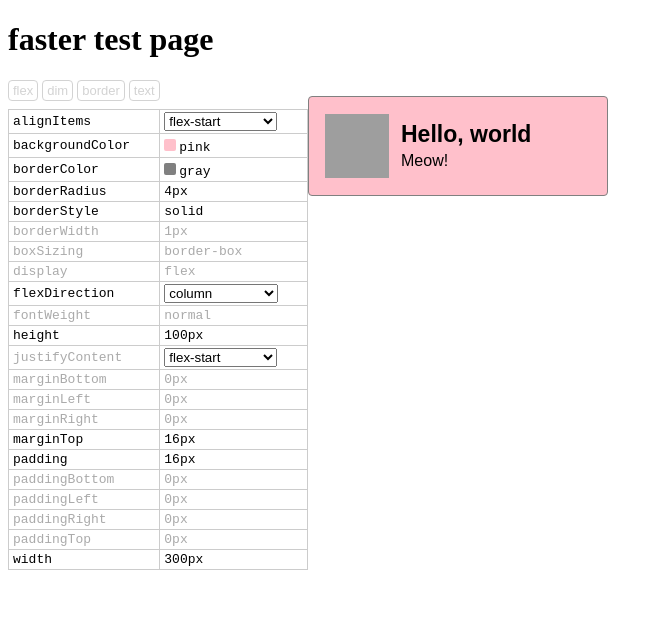
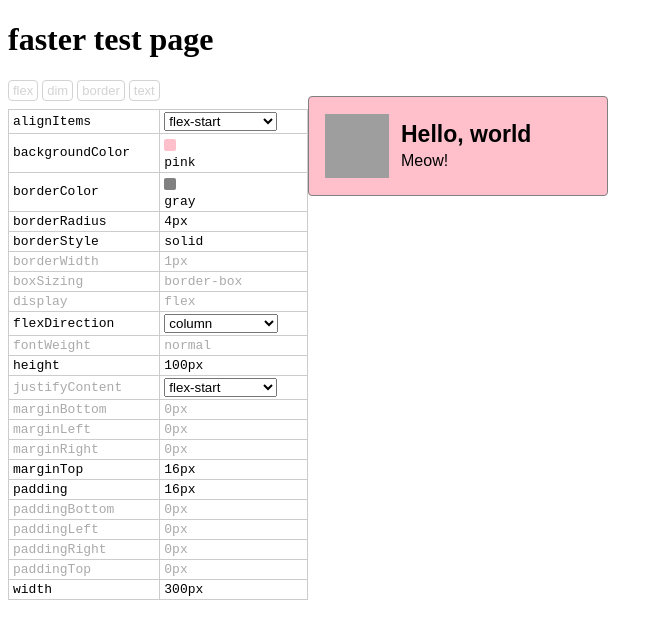
Before and after one commit to kevinbarabash/faster, a React (Create React App) app: page / in a window 1280 px wide. Shown: the top 638 px of the page, without its empty margins (0-663 px from the left). Built offline with nearby package versions, Linux system fonts and the light colour scheme; grey boxes are pictures that could not be loaded.

Commit message:
rudimentary editing of root node's styles

```diff
--- a/src/App.js
+++ b/src/App.js
@@ -14,6 +14,7 @@ class App extends Component {
 
   render() {
     const {data} = this.props;
+    console.log(data);
 
     return <div>
       <h1>faster test page</h1>
--- a/src/Inspector.js
+++ b/src/Inspector.js
@@ -3,6 +3,7 @@ import React, {Children, Component} from 'react'
 
 import defaultStyle from './default-style'
 import type {Node} from './types'
+import store from './store'
 
 const swatchStyle = {
     display: 'inline-block',
@@ -95,6 +96,61 @@ class SmallButton extends Component {
     }
 }
 
+// TODO create different specialized editors for colors, dropdowns, compound values, etc.
+class Editor extends Component {
+    props: {
+        children?: Children,
+        name: string,
+        value: any,
+    }
+
+    dirty: boolean
+    initialValue: string
+    node: HTMLElement
+
+    handleBlur = () => {
+        // TODO(kevinb) validate before dispatch so we can reset the value
+        if (this.dirty) {
+            store.dispatch({
+                type: 'UPDATE',
+                name: this.props.name,
+                value: this.node.innerText,
+            });
+        }
+
+        this.dirty = false
+    }
+
+    handleFocus = () => {
+        this.dirty = false
+        if (this.node) {
+            this.initialValue = this.node.innerText || ''
+        }
+    }
+
+    handleKeyPress = (e: KeyboardEvent) => {
+        console.log(e.charCode);
+        console.log(e);
+        this.dirty = true
+    }
+
+    render() {
+        const style = {
+            width: '100%',
+            whiteSpace: 'nowrap',
+        }
+        return <div
+            contentEditable={true}
+            style={style}
+            ref={node => this.node = node}
+            onBlur={this.handleBlur}
+            onKeyPress={this.handleKeyPress}
+        >
+            {this.props.children}
+        </div>;
+    }
+}
+
 export default class Inspector extends Component {
     props: {
         data: Node,
@@ -102,7 +158,9 @@ export default class Inspector extends Component {
 
     formatValue(key: string, value: any) {
         if (typeof value === 'number') {
-            return `${value}px`;  // TODO(kevinb) handle more units
+            // TODO(kevinb) handle more units
+            const str = `${value}px`;
+            return <Editor name={key} value={str}>{str}</Editor>;
         } else if (key in values) {
             return <select>
                 {values[key].map((value) => <option key={value} value={value}>
@@ -110,7 +168,7 @@ export default class Inspector extends Component {
                 </option>)}
             </select>;
         } else {
-            return value;
+            return <Editor name={key} value={value}>{value}</Editor>;
         }
     }
 
--- a/src/store.js
+++ b/src/store.js
@@ -82,8 +82,36 @@ const initialState = {
 
 // const names = ['tabby', 'caleco', 'alley', 'blue', 'siamese'];
 
+
+const lengthRegex = /(em|ex|%|px|cm|mm|in|pt|pc)$/
+const colorRegex = /[Cc]olor/
+
+const validate = (name, value) => {
+  if (colorRegex.test(name)) {
+    return true;
+  } else {
+    return lengthRegex.test(value);
+  }
+}
+
 const reducer = (state, action) => {
-    return state;
+  console.log(action);
+  switch (action.type) {
+    case 'UPDATE':
+      if (validate(action.name, action.value)) {
+        return {
+          ...state,
+          style: {
+            ...state.style,
+            [action.name]: action.value,
+          },
+        };
+      } else {
+        return state;
+      }
+    default:
+      return state;
+  }
 }
 
 export default createStore(reducer, initialState)
```
